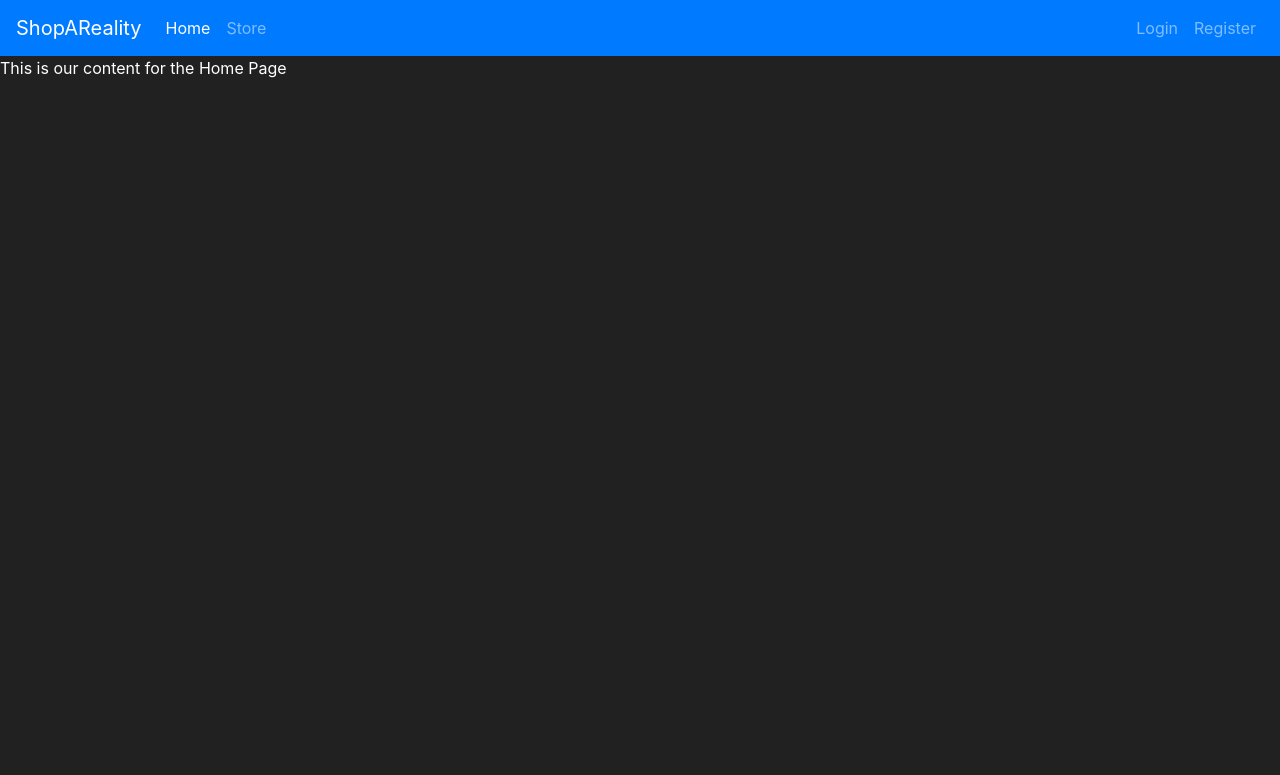
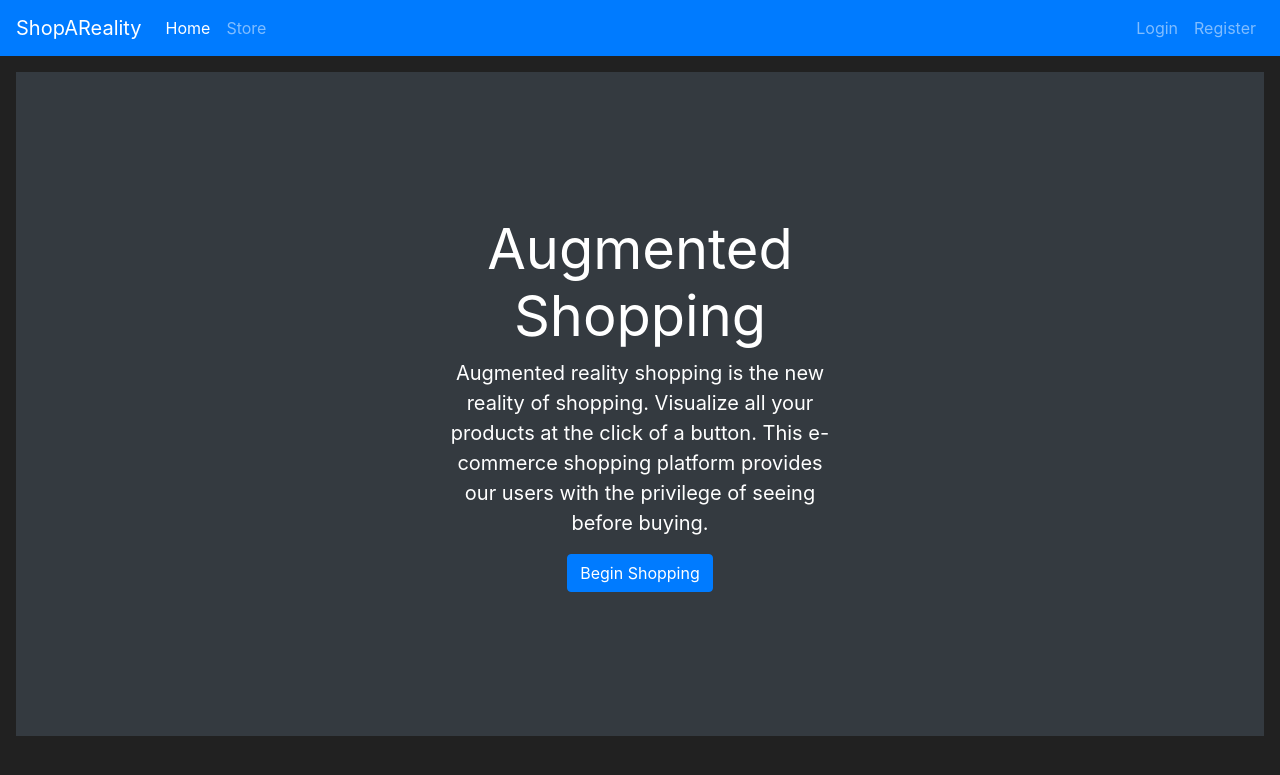
Before and after one commit to HKgame01/HackerVerse, a Flask app: page / in a window 1280 px wide. Shown: the top 775 px of the page. Run offline with Flask 2, Linux system fonts and the light colour scheme; some libraries are stand-ins or nearby versions.

Commit message:
Improved home page and added AR hyperlinks from echo3d

```diff
--- a/app.py
+++ b/app.py
@@ -9,12 +9,14 @@ app = Flask(__name__)
 def home_page():
     return render_template('home.html')
 
+#AR Models are found on sketchfab.com
 @app.route('/store')
 def store_page():
     items = [
-        {'id': 1, 'name': 'Phone', 'barcode': '893212299897', 'price': 500, 'AR':''},
-        {'id': 2, 'name': 'Laptop', 'barcode': '123985473165', 'price': 900, 'AR':''},
-        {'id': 3, 'name': 'Keyboard', 'barcode': '231985128446', 'price': 150, 'AR': ''}
+        {'id': 1, 'name': 'Phone', 'barcode': '99944432', 'price': 500, 'AR':'https://go.echo3d.co/31qu'},
+        {'id': 2, 'name': 'Laptop', 'barcode': '34059943', 'price': 900, 'AR':'https://go.echo3d.co/sZES'},
+        {'id': 3, 'name': 'Keyboard', 'barcode': '23143512', 'price': 150, 'AR': 'https://go.echo3d.co/cgi7'},
+        {'id': 4, 'name': 'Microphone', 'barcode': '23455324', 'price': 50, 'AR': 'https://go.echo3d.co/ZB6b'}
     ]
     return render_template('store.html', items=items)
 
--- a/templates/home.html
+++ b/templates/home.html
@@ -4,5 +4,13 @@
 {% endblock %}
 
 {% block content %}
-    This is our content for the Home Page
+<div class="position-relative overflow-hidden p-3 p-md-5 m-md-3 text-center bg-dark" style="color:white">
+    <div class="col-md-5 p-lg-5 mx-auto my-5">
+        <h1 class="display-4 font-weight-normal">Augmented Shopping</h1>
+        <p class="lead font-weight-normal">Augmented reality shopping is the new reality of shopping. Visualize all your products at the click of a button. This e-commerce shopping platform provides our users with the privilege of seeing before buying. </p>
+        <a class="btn btn-primary" href="{{ url_for('store_page') }}">Begin Shopping</a>
+    </div>
+    <div class="product-device box-shadow d-none d-md-block"></div>
+    <div class="product-device product-device-2 box-shadow d-none d-md-block"></div>
+</div>
 {% endblock %}
--- a/templates/store.html
+++ b/templates/store.html
@@ -25,7 +25,7 @@
                     <td>{{ item.barcode }}</td>
                     <td>{{ item.price }}$</td>
                     <td>
-                        <a href="{{ item.AR }}"><button class="btn btn-outline btn-info">Augmented Reality</button></a>
+                        <a href="{{ item.AR }}" target="_blank"><button class="btn btn-outline btn-info">Augmented Reality</button></a>
                     </td>
                     <td>
                         <button class="btn btn-outline btn-info">More Info</button>
```
